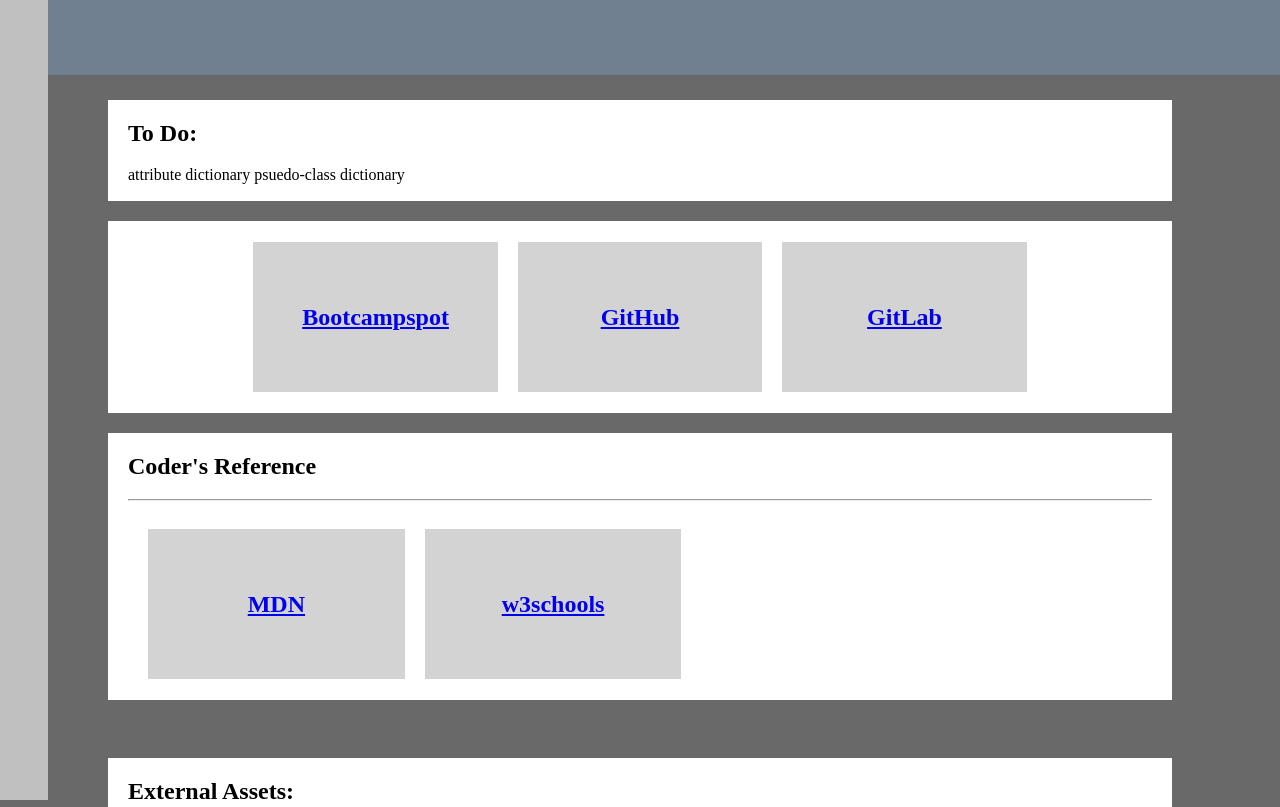
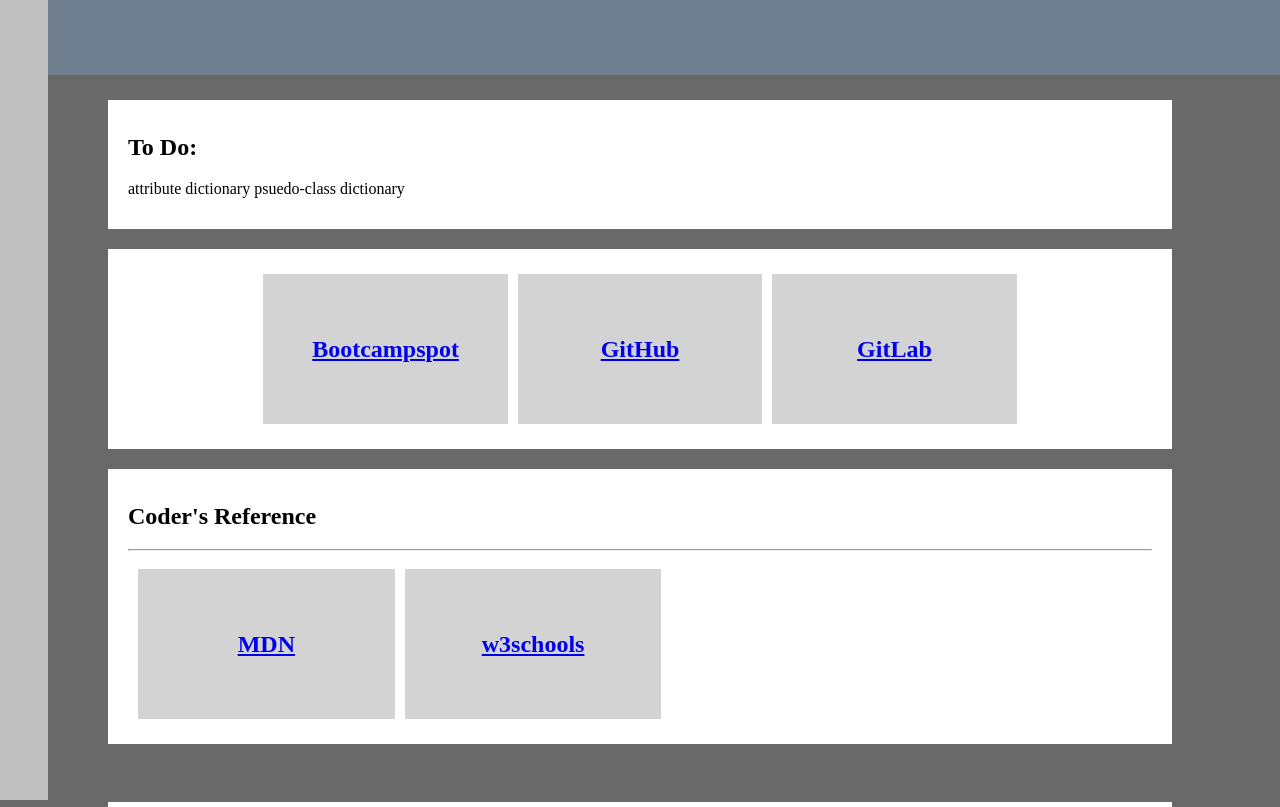
Before and after one commit to jolarios96/Resource-Portal, a plain HTML site: page index.html in a window 1280 px wide. Shown: the top 807 px of the page. Drawn offline with Linux system fonts and the light colour scheme.

```diff
--- a/assets/css/style.css
+++ b/assets/css/style.css
@@ -4,8 +4,6 @@ body {
 
     margin: 0;
     padding: 0;
-
-    min-height: 100%;
 
     background-color: dimgrey;
 }
@@ -50,7 +48,7 @@ body {
 
 .container {
     margin: 20px auto;
-    padding: 1px 20px;
+    padding: 15px 20px;
 
     width: 80%;
     height: auto;
@@ -64,7 +62,7 @@ body {
 
 /* Table Styles */
 table.spaced {
-    border-spacing: 20px;
+    border-spacing: 10px;
 }
 
 table.spaced td{
```
